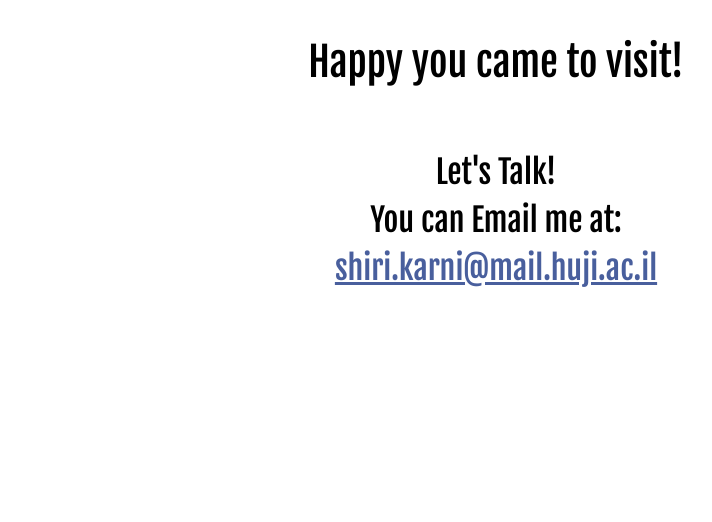
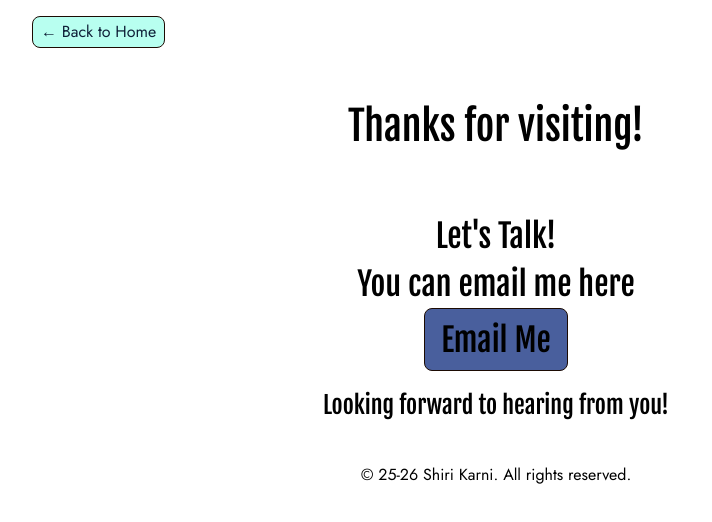
Before and after one commit to shiri-karni1/Shiri-website, a website built with Vite: page let's connect.html in a window 1280 px wide. Shown: the whole page, without its empty margins (144-856 px from the left). Built offline with nearby package versions, Linux system fonts and the light colour scheme; a web font is replaced by a local one.

Commit message:
changed the second page - added footer, changed email button text and style, added back to home button

```diff
--- a/let's connect.html
+++ b/let's connect.html
@@ -8,15 +8,22 @@
     <link href="/styles/main.css" rel="stylesheet" />
   </head>
   <body>
+    <header class="secHeader">
+      <a href="index.html"><button class="special"> ← Back to Home </button> </a>
+    </header>
     <header role="banner">
-      <h1>Happy you came to visit!</h1>
+      <h1>Thanks for visiting!</h1>
     </header>
     <main>
       <div class = contacts>
-        <h2>Let's Talk! <br> You can Email me at: <br> <a href = "mailto:shiri.karni@mail.huji.ac.il" > shiri.karni@mail.huji.ac.il </a></h2>
+        <h2>Let's Talk! <br> You can email me here <br> <a href = "mailto:shiri.karni@mail.huji.ac.il" ><button class="secPageButton"> Email Me</button> </a> </h2>
+        <h3>Looking forward to hearing from you! </h3>
       </div>
 
     </main>
+     <footer>
+      <p>© 25-26 Shiri Karni. All rights reserved.</p>
+    </footer>
 
     <script type="module" src="/main.js"></script>
   </body>
--- a/styles/main.css
+++ b/styles/main.css
@@ -38,6 +38,19 @@ header {
   display: flex;
   flex-direction: column;
   text-align: center;
+}
+
+.secHeader {
+  display: flex;
+  flex-direction: row;
+  align-items: center;
+  gap: 1rem;
+  padding: 1rem;
+}
+
+.secPageButton {
+  text-decoration: none;
+  background-color: var(--color-accent);
 }
 
 .pics {
@@ -173,6 +186,15 @@ table th {
   text-align: center;
 }
 
+.opening {
+  display: flex;
+  justify-content: center;
+  align-items: center;
+  flex-direction: column;
+  text-align: center;
+  margin-bottom: 1rem;
+}
+
 
 .lastst {
   background-color: var(--color-secondary);
```
Also changed, not shown: index.html (+4 -1 lines).
